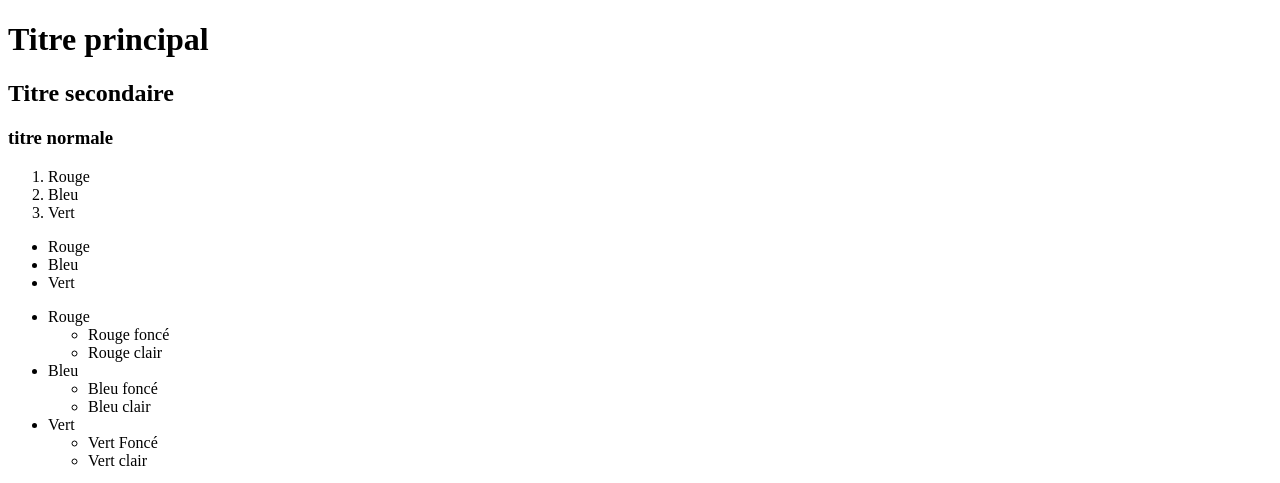
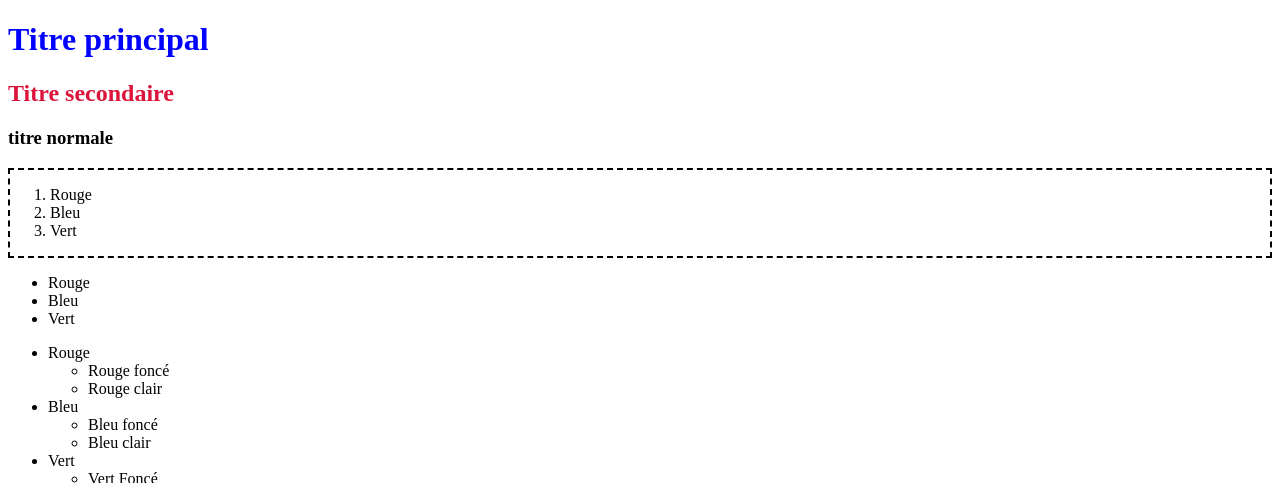
Before and after one commit to Fbembassat/markdown-warmup-html, a plain HTML site: page index.html in a window 1280 px wide. Shown: the top 483 px of the page. Drawn offline with Linux system fonts and the light colour scheme.

Commit message:
ajout d'une video en html et ajout du style css

```diff
--- a/index.html
+++ b/index.html
@@ -2,6 +2,7 @@
 <html>
     <head>
         <meta charset="utf-8" />
+        <link rel="stylesheet" href="style.css">
         <title>Index</title>
     </head>
 
@@ -13,11 +14,15 @@
         <h2>Titre secondaire</h2>
         <h3>titre normale</h3>
 
+        <div id="border">
+
         <ol>
             <li>Rouge</li>
             <li>Bleu</li>
             <li>Vert</li>
         </ol>
+
+        </div>
 
         <ul>
             <li>Rouge</li>
@@ -51,5 +56,11 @@
             alert("Bonjour !");
         </script>
 
+        <div class="Video">
+
+        <iframe width="853" height="480" src="https://www.youtube.com/embed/1KxjGn30PDA" frameborder="0" allow="accelerometer; autoplay; encrypted-media; gyroscope; picture-in-picture" allowfullscreen></iframe>
+
+        </div>
+
     </body>
 </html>
--- /dev/null
+++ b/style.css
@@ -0,0 +1,16 @@
+h1 {
+    color: blue;
+}
+
+h2 {
+    color: crimson;
+}
+
+#border{
+    border: 2px solid black;
+    border-style: dashed;
+}
+
+img{
+    border: 5px solid black;
+}
```
